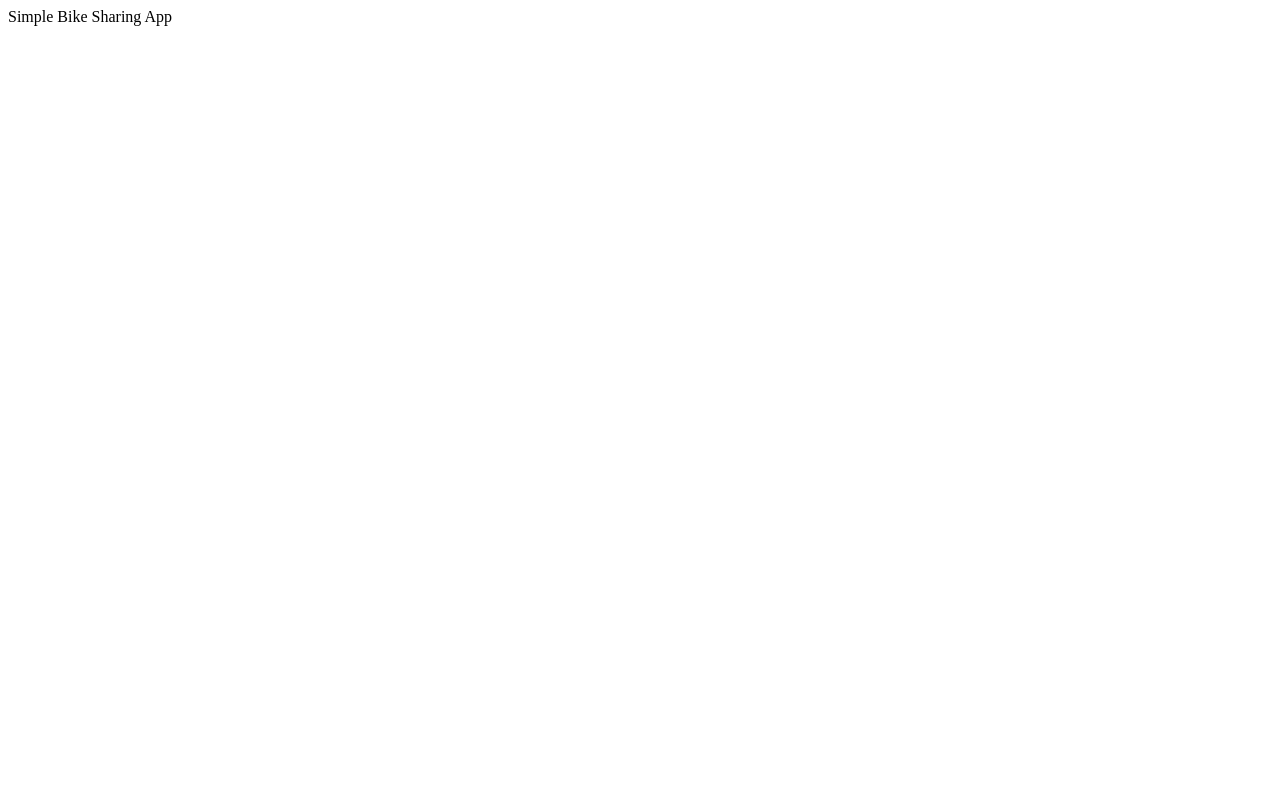
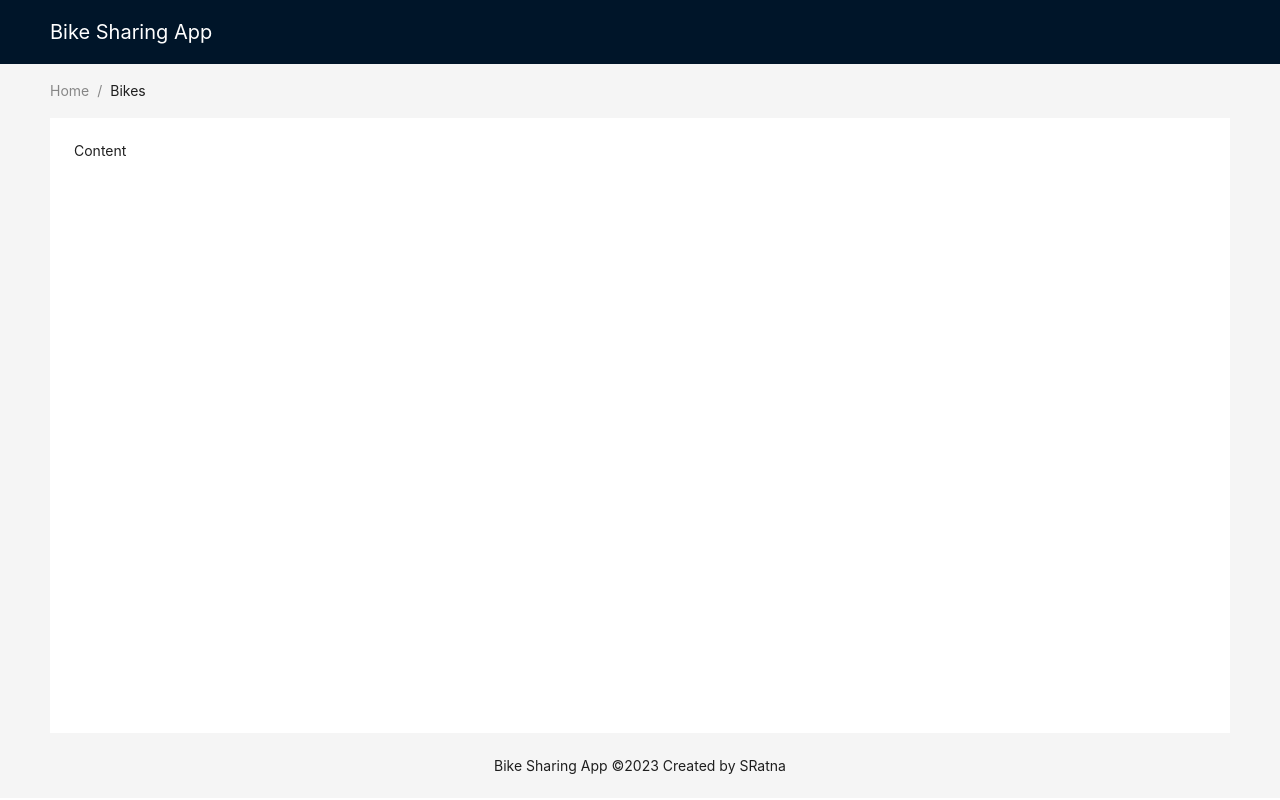
Before and after one commit to SRatna/bike-sharing-app, a React (Vite) app in the folder frontend/: page / in a window 1280 px wide. Built offline with nearby package versions, Linux system fonts and the light colour scheme.

Commit message:
add basic layout to get started

```diff
--- a/frontend/src/App.css
+++ b/frontend/src/App.css
@@ -0,0 +1,14 @@
+.site-layout-content {
+  min-height: calc(100vh - 185px);
+  padding: 24px;
+}
+
+.logo {
+  float: left;
+  color: white;
+  font-size: 1.25rem;
+}
+
+body {
+  margin: 0;
+}
--- a/frontend/src/App.jsx
+++ b/frontend/src/App.jsx
@@ -1,9 +1,48 @@
-function App() {
+import { Breadcrumb, Layout, Menu, theme } from 'antd';
+const { Header, Content, Footer } = Layout;
+import './App.css';
+
+const App = () => {
+  const {
+    token: { colorBgContainer },
+  } = theme.useToken();
   return (
-    <div>
-      Simple Bike Sharing App
-    </div>
-  )
-}
-
-export default App
+    <Layout className="layout">
+      <Header>
+        <div className="logo">
+          Bike Sharing App
+        </div>
+      </Header>
+      <Content
+        style={{
+          padding: '0 50px',
+        }}
+      >
+        <Breadcrumb
+          style={{
+            margin: '16px 0',
+          }}
+        >
+          <Breadcrumb.Item>Home</Breadcrumb.Item>
+          <Breadcrumb.Item>Bikes</Breadcrumb.Item>
+        </Breadcrumb>
+        <div
+          className="site-layout-content"
+          style={{
+            background: colorBgContainer,
+          }}
+        >
+          Content
+        </div>
+      </Content>
+      <Footer
+        style={{
+          textAlign: 'center',
+        }}
+      >
+        Bike Sharing App ©2023 Created by SRatna
+      </Footer>
+    </Layout>
+  );
+};
+export default App;
```
